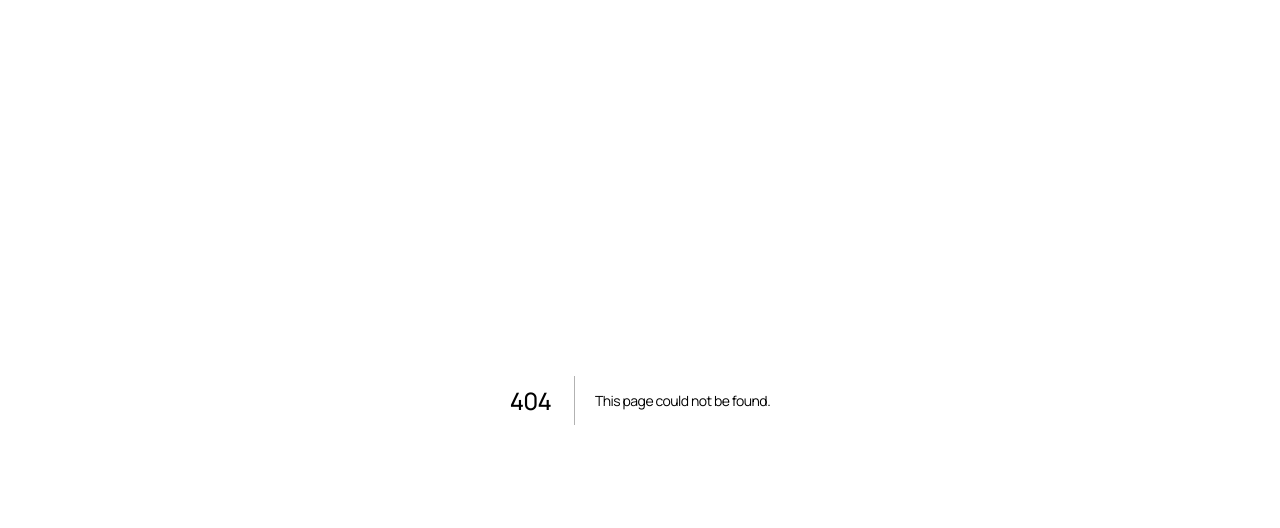
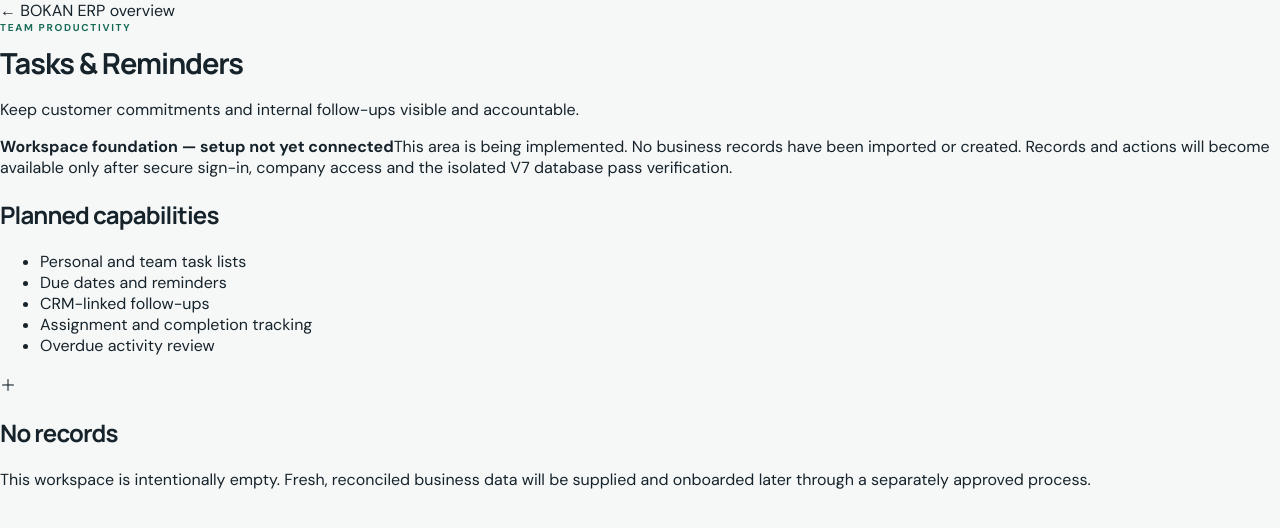
Before and after one commit to bokanplc/prime-erp, a Next.js app: page /tasks in a window 1280 px wide. Before the commit this address had no page. Shown: the top 528 px of the page. Built offline with nearby package versions, Linux system fonts and the light colour scheme.

Commit message:
feat(v7): add empty operational workspace foundations

```diff
--- /dev/null
+++ b/src/app/tasks/page.tsx
@@ -0,0 +1,5 @@
+import { WorkspacePage } from "@/components/workspace-page";
+
+export default function TasksPage() {
+  return <WorkspacePage eyebrow="Team productivity" title="Tasks & Reminders" description="Keep customer commitments and internal follow-ups visible and accountable." capabilities={["Personal and team task lists","Due dates and reminders","CRM-linked follow-ups","Assignment and completion tracking","Overdue activity review"]} />;
+}
```
